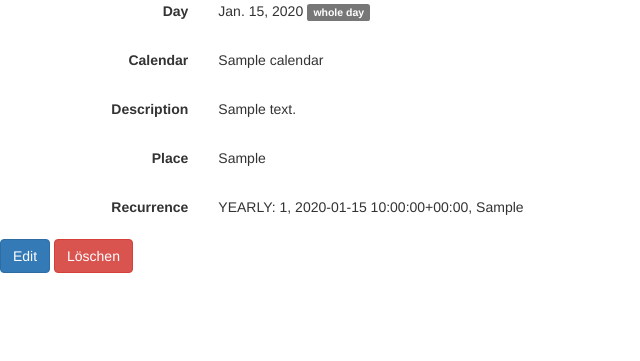
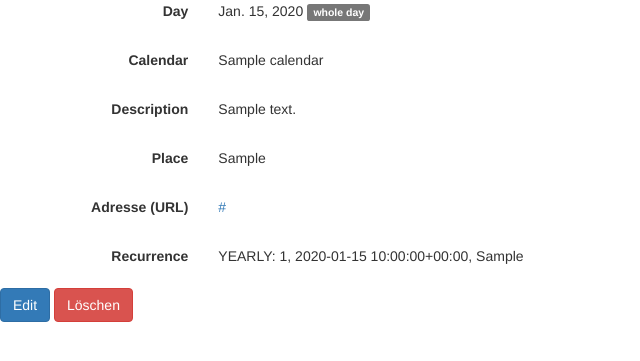
Before and after one commit to sinnedh/django-groupware, a Django app: page /groupcalendar/event/1/detail/ in a window 1280 px wide. Shown: the part 175-536 px from the top of the page, without its empty margins (0-640 px from the left). Run offline with Django 3.2, Linux system fonts and the light colour scheme; tables that the repository leaves empty hold one stand-in row (values such as "Sample post"); some libraries are stand-ins or nearby versions.

Commit message:
Added URL field to events

```diff
--- a/groupcalendar/forms.py
+++ b/groupcalendar/forms.py
@@ -26,10 +26,9 @@ class EventAddForm(forms.ModelForm):
                                            'pickTime': False}),
             required=False)
 
-
     def __init__(self, *args, **kwargs):
         super(EventAddForm, self).__init__(*args, **kwargs)
 
     class Meta:
         model = Event
-        fields = ('name', 'start', 'end', 'day', 'whole_day', 'calendar', 'description', 'place',  )
+        fields = ('name', 'start', 'end', 'day', 'whole_day', 'calendar', 'description', 'place', 'url' )
--- a/groupcalendar/models.py
+++ b/groupcalendar/models.py
@@ -52,8 +52,9 @@ class Recurrence(models.Model):
 class Event(models.Model):
     recurrence = models.ForeignKey(Recurrence, blank=True, null=True)
     name = models.CharField(max_length=200)
-    description = models.TextField(_('description'), blank=True)
-    place = models.TextField(_('place'), blank=True)
+    description = models.TextField(_('description'), blank=True, null=True)
+    place = models.TextField(_('place'), blank=True, null=True)
+    url = models.CharField(_('URL'), max_length=512, blank=True, null=True)
     calendar = models.ForeignKey(Calendar)
     start = models.DateTimeField(_('start'))
     end = models.DateTimeField(_('end'))
--- a/groupcalendar/templates/groupcalendar/event_detail.html
+++ b/groupcalendar/templates/groupcalendar/event_detail.html
@@ -22,6 +22,7 @@
     {% include 'groupcalendar/includes/summary_row.html' with label='Calendar' value=object.calendar %}
     {% include 'groupcalendar/includes/summary_row.html' with label='Description' value=object.description %}
     {% include 'groupcalendar/includes/summary_row.html' with label='Place' value=object.place %}
+    {% include 'groupcalendar/includes/summary_row.html' with label='URL' value=object.url url=object.url %}
     {% include 'groupcalendar/includes/summary_row.html' with label='Recurrence' value=object.recurrence %}
 </div>
 <a href="{% url 'groupcalendar:event_update' object.pk %}" class="btn btn-primary">{% trans 'Edit' %}</a>
--- a/groupcalendar/templates/groupcalendar/includes/occurence_li.html
+++ b/groupcalendar/templates/groupcalendar/includes/occurence_li.html
@@ -16,6 +16,12 @@
     </p>
     {% endif %}
 
+    {% if o.event.url %}
+    <p class="list-group-item-text">
+    {{ o.event.url }}
+    </p>
+    {% endif %}
+
     <p class="list-group-item-text">
     {% trans 'Calendar:' %} {{ o.event.calendar }}
     </p>
--- a/groupcalendar/templates/groupcalendar/includes/summary_row.html
+++ b/groupcalendar/templates/groupcalendar/includes/summary_row.html
@@ -2,6 +2,12 @@
 <div class="form-group">
     <label class="col-sm-2 control-label">{% trans label %}</label>
     <div class="col-sm-9">
-        <p class="form-control-static">{{ value }}</p>
+        <p class="form-control-static">
+        {% if url %}
+        <a class="form-control-static" href="{{ url }}">{{ value }}</a>
+        {% else %}
+        {{ value }}
+        {% endif %}
+        </p>
     </div>
 </div>
--- a/groupcalendar/views.py
+++ b/groupcalendar/views.py
@@ -160,7 +160,7 @@ class EventDetail(DetailView):
 class EventCreate(CreateView):
     form_class = EventAddForm
     model = Event
-    fields = ['name', 'start', 'end', 'description', 'place', 'calendar']
+    fields = ['name', 'start', 'end', 'description', 'place', 'url', 'calendar']
     success_url = reverse_lazy('groupcalendar:home')
 
     def get(self, *args, **kwargs):
@@ -215,7 +215,7 @@ class EventCreate(CreateView):
 class EventUpdate(UpdateView):
     form_class = EventAddForm
     model = Event
-    fields = ['name', 'start', 'end', 'description', 'place', 'calendar']
+    fields = ['name', 'start', 'end', 'description', 'place', 'url', 'calendar']
 
     def get_context_data(self, **kwargs):
         context = super(EventUpdate, self).get_context_data(**kwargs)
```
